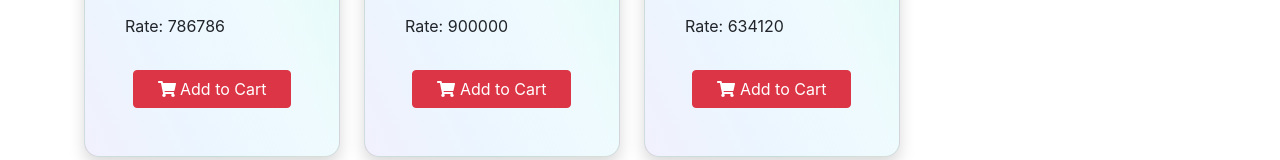
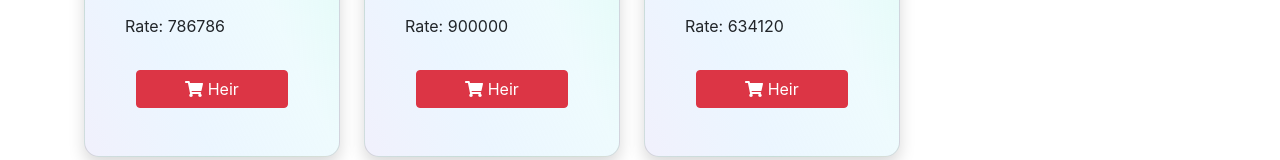
Before and after one commit to lutfor779/Programmer_App, a React (Create React App) app: page / in a window 1280 px wide. Shown: the part 625-785 px from the top of the page. Built offline with nearby package versions, Linux system fonts and the light colour scheme.

Commit message:
button changed

```diff
--- a/src/components/Programmer/Programmer.js
+++ b/src/components/Programmer/Programmer.js
@@ -26,9 +26,9 @@ const Programmer = (props) => {
                     <p>Rate: {rate}</p>
                     <div className="button">
                         <button type="button"
-                            className="btn btn-danger px-4 my-3"
+                            className="btn btn-danger px-5 my-3"
                             onClick={() => handleCart(programmer)}>
-                            <FontAwesomeIcon icon={faShoppingCart} /> Add to Cart</button>
+                            <FontAwesomeIcon icon={faShoppingCart} /> Heir</button>
                     </div>
                 </div>
             </div>
```
